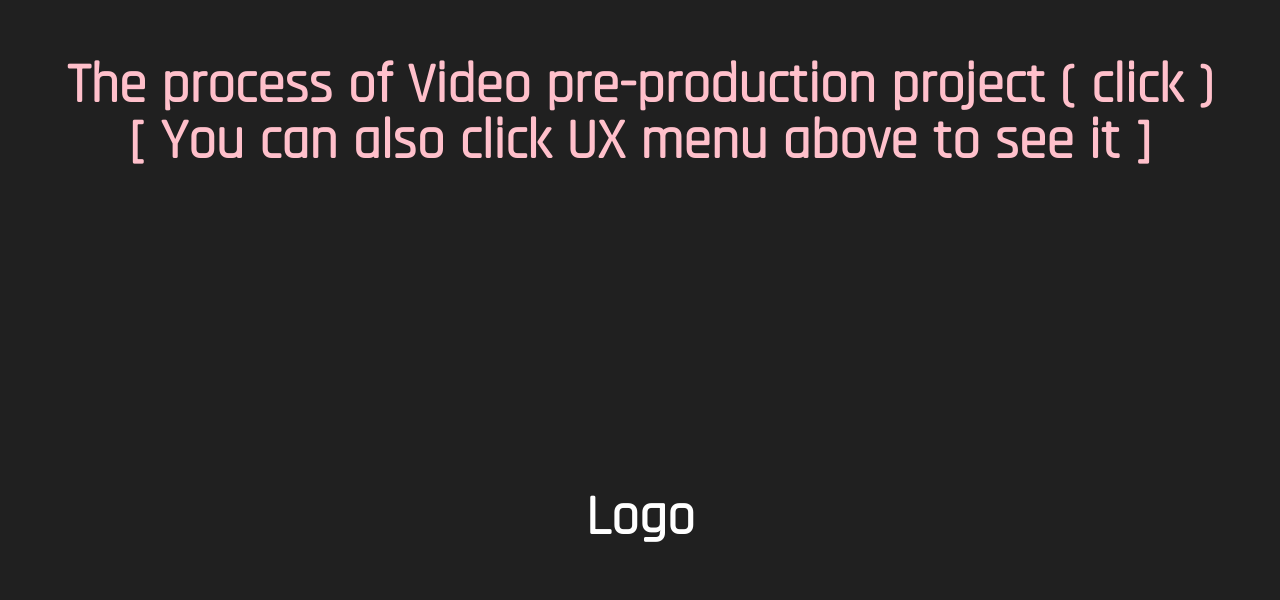
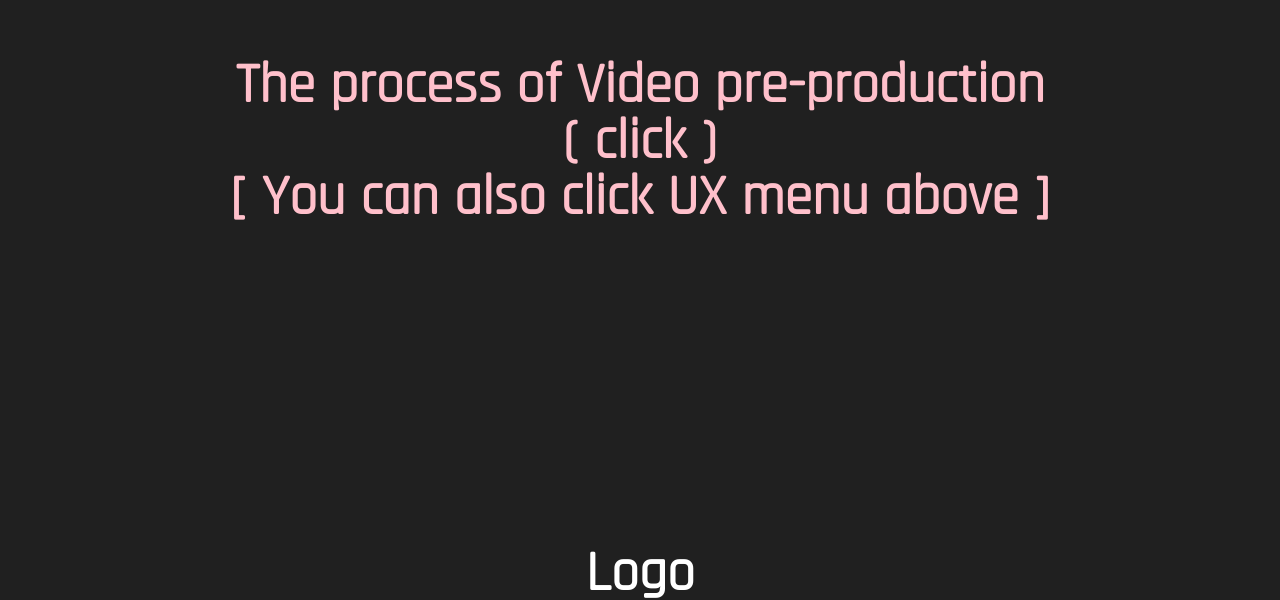
Before and after one commit to nyanyajjang/portfoliolol, a plain HTML site: page video.html in a window 1280 px wide. Shown: the part 1068-1668 px from the top of the page. Drawn offline with nearby package versions, Linux system fonts and the light colour scheme; some icons are missing; a web font is replaced by a local one.

Commit message:
reupload

```diff
--- a/video.html
+++ b/video.html
@@ -38,7 +38,7 @@
         <div class="works">
 
         <div class="uxone">
-        <div><h1><a href="https://uxfol.io/project/04b7f662/Video-pre-production-project" style="text-decoration: none; color: pink">The process of Video pre-production project ( click )<br>[ You can also click UX menu above to see it ]</a></h1></div>
+        <div><h1><a href="https://uxfol.io/project/04b7f662/Video-pre-production-project" style="text-decoration: none; color: pink">The process of Video pre-production <br> ( click ) <br>[ You can also click UX menu above ]</a></h1></div>
         </div>
 
             <div class="uxone">
```
